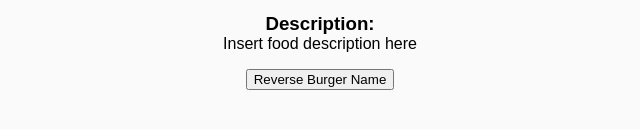
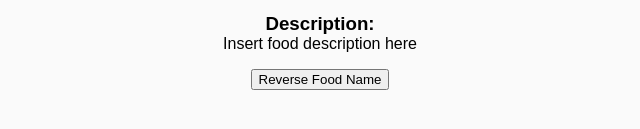
Before and after one commit to RikkuX491/SE-NYC-TEMPLATE-Phase-1, a plain HTML site: page index.html in a window 1280 px wide. Shown: the part 443-572 px from the top of the page, 320-960 px from the left. Drawn offline with Linux system fonts and the light colour scheme; no server answers.

Commit message:
Updated Deliverables section of README.md and updated text content of button#reverse-button to 'Reverse Food Name'

```diff
--- a/index.html
+++ b/index.html
@@ -29,7 +29,7 @@
             Insert food description here
         </p>
 
-        <!-- Reverse Burger Name Button -->
-        <button id="reverse-button">Reverse Burger Name</button>
+        <!-- Reverse Food Name Button -->
+        <button id="reverse-button">Reverse Food Name</button>
     </body>
 </html>
```
Also changed, not shown: 1 other file.
